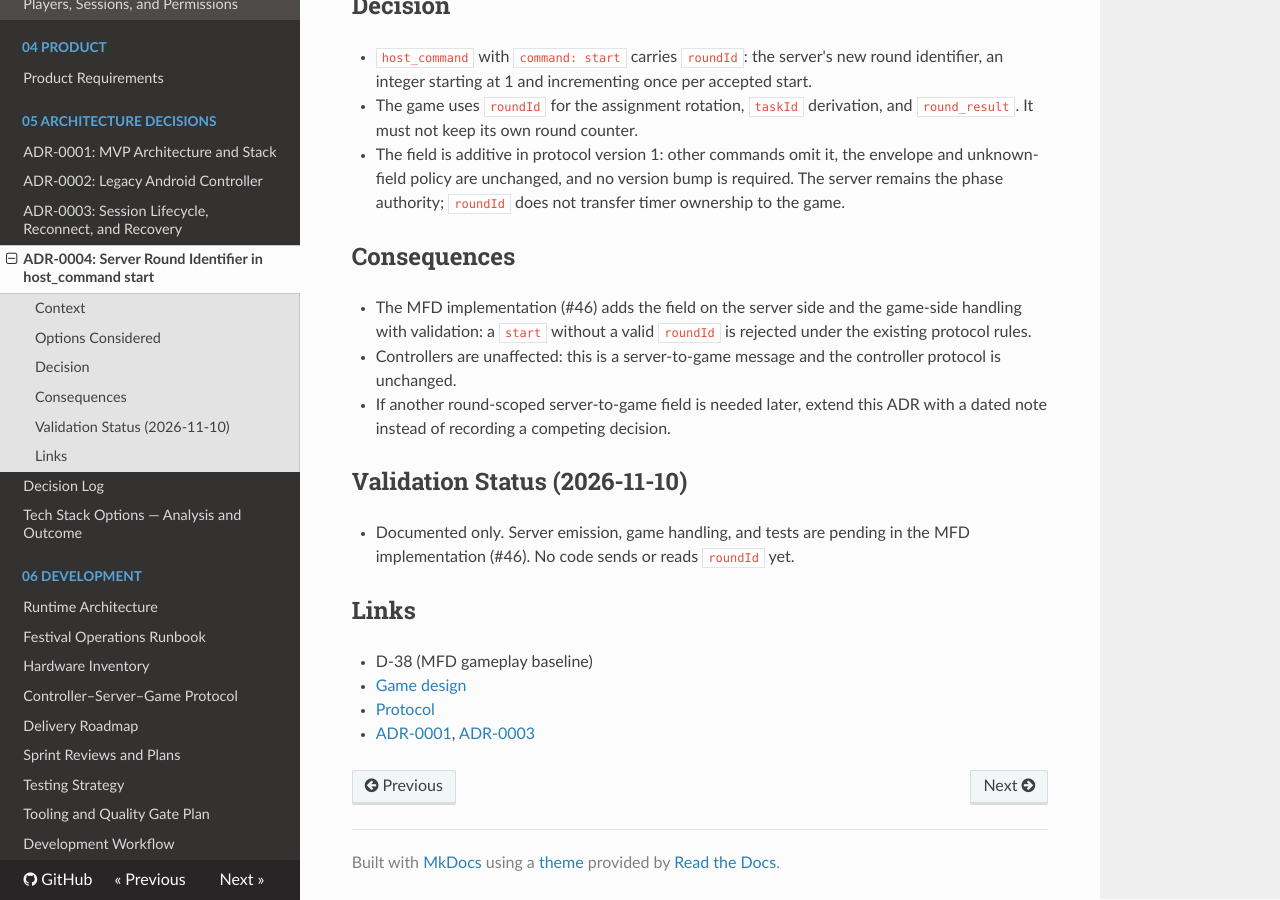
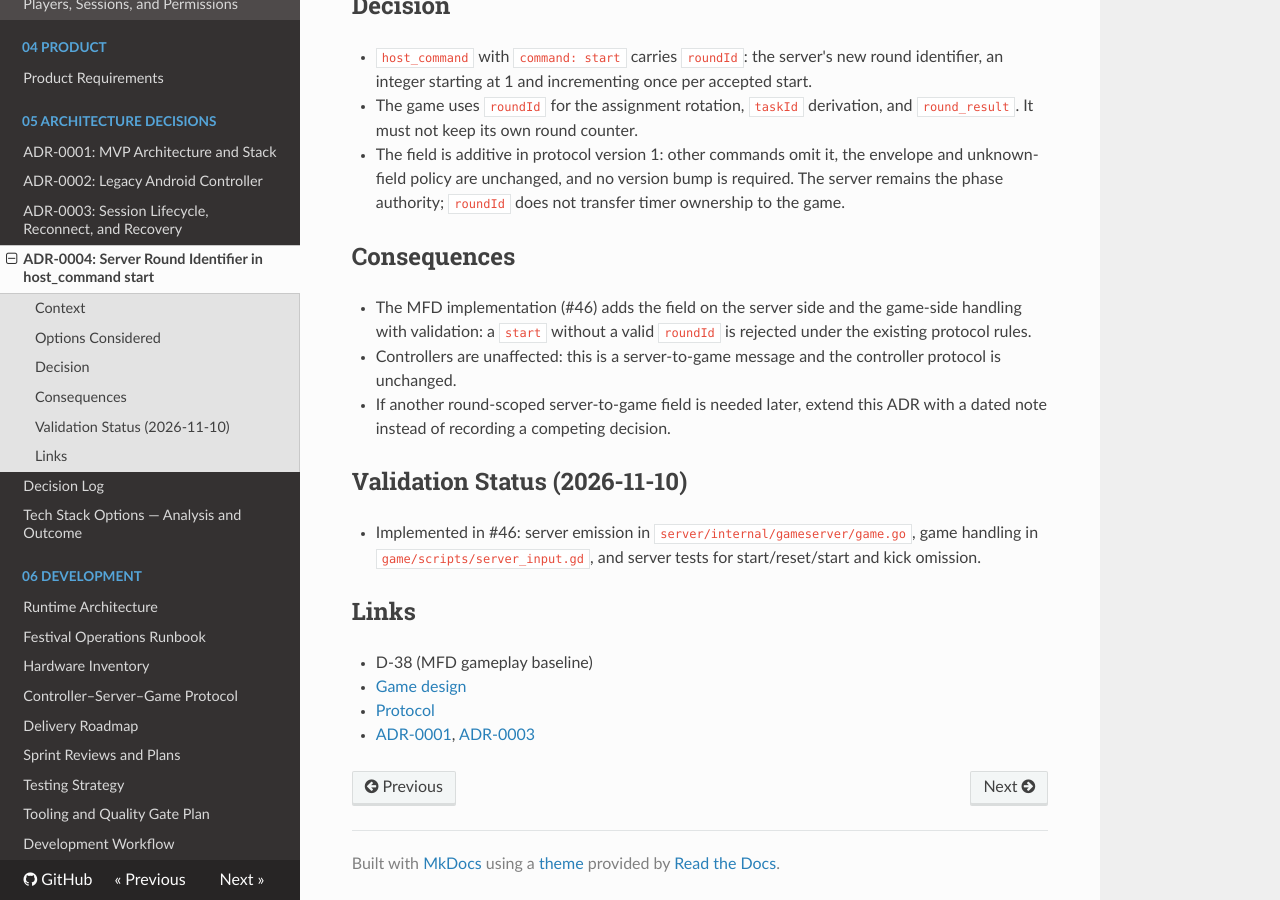
Before and after one commit to PSZLBit/ProszkowskaDrift, an MkDocs documentation site: the page built from documentation/05-architecture-decisions/adr-0004-host-command-roundid.md, in a window 1280 px wide and 900 px high, scrolled down 780 px. Built offline with MkDocs 1.6.1, drawn with Linux system fonts in a browser that asks for light colours; nearby versions of some CDN libraries.

Commit message:
docs(game): reflect #46 server default and roundId implementation

```diff
--- a/documentation/05-architecture-decisions/adr-0004-host-command-roundid.md
+++ b/documentation/05-architecture-decisions/adr-0004-host-command-roundid.md
@@ -54,8 +54,10 @@ these values on.
 
 ## Validation Status (2026-11-10)
 
-- Documented only. Server emission, game handling, and tests are pending in
-  the MFD implementation (#46). No code sends or reads `roundId` yet.
+- Implemented in #46: server emission in
+  `server/internal/gameserver/game.go`, game handling in
+  `game/scripts/server_input.gd`, and server tests for start/reset/start and
+  kick omission.
 
 ## Links
 
```
Also changed, not shown: documentation/02-game-domain/game-design.md (+3 -3 lines).
